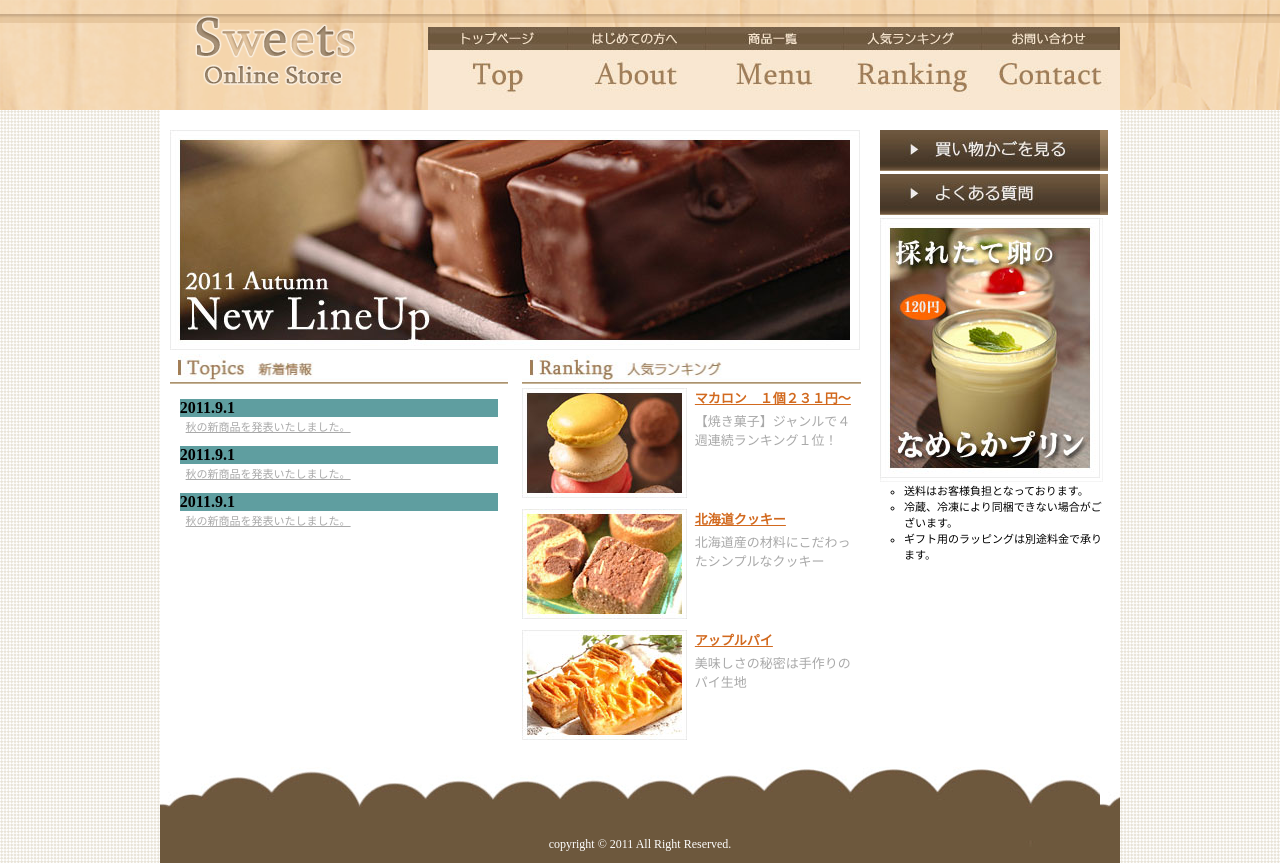
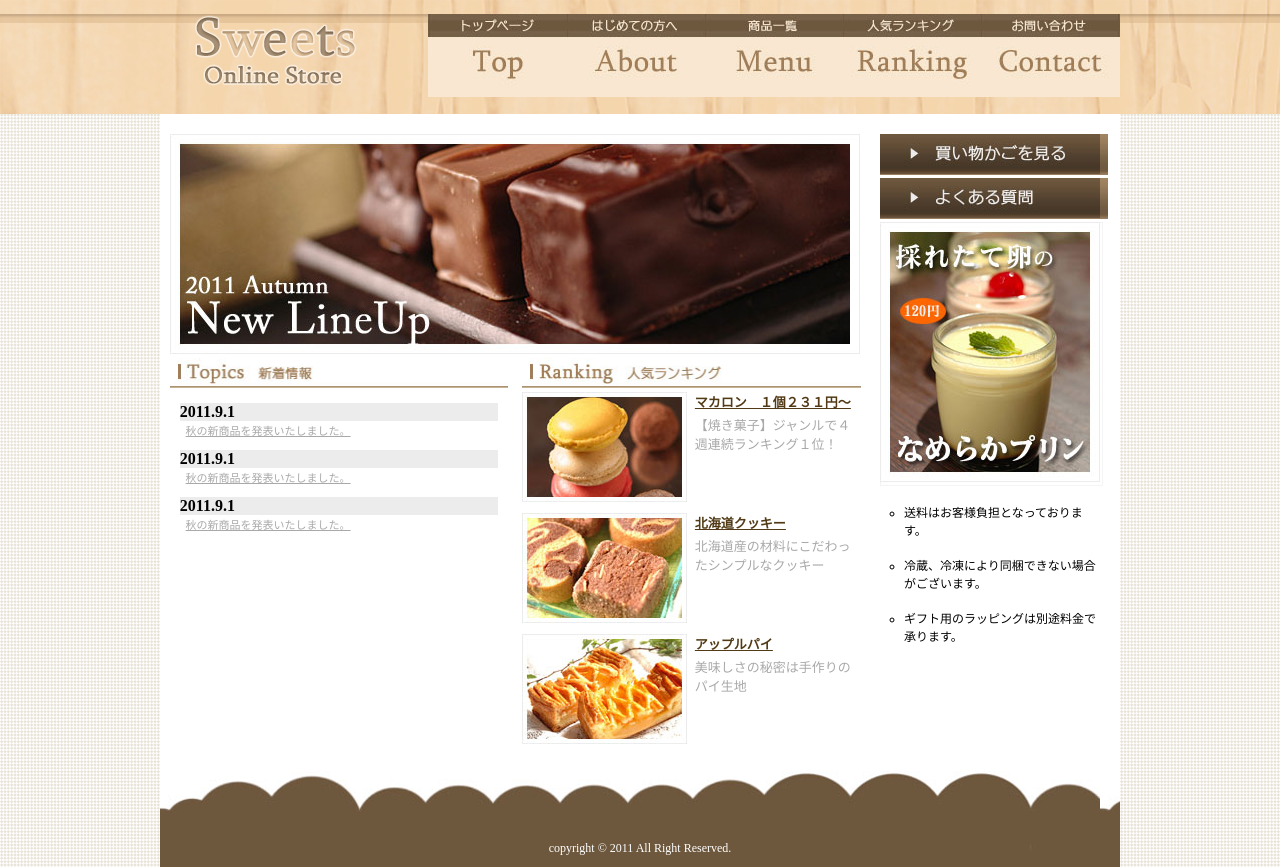
Before and after one commit to gensukeSpp/sweets-shop, a plain HTML site: page index.html in a window 1280 px wide. Drawn offline with Linux system fonts and the light colour scheme.

Commit message:
After confirm site updated 11/28/2022 PM2.

```diff
--- a/css/sass/style.scss
+++ b/css/sass/style.scss
@@ -15,14 +15,19 @@ h1 { display: none; }
     background-image: url(../img/body_bg.gif);
     header {
         background-image: url(../img/container_bg.png);
-        height: 110px;
+        // max-height: 150px;
         #head-contents {
             display: flex;
             flex-wrap: wrap;
             justify-content: flex-end;
-            align-items: flex-end;
+            align-items: center;
             width: 75%;
+            height: inherit;
             margin: var(--item-center);
+            >* {
+                position: relative;
+                top: 22%;
+            }
             div {
                 flex: 0 0 24%;
             }
@@ -80,7 +85,7 @@ h1 { display: none; }
                         width: 94%;
                     }
                     ul li:nth-child(odd) {
-                        background-color: cadetblue;
+                        background-color: #ECECEC;
                         margin: var(--item-center);
                         margin-top: 11px;
                         font-weight: bold;
@@ -112,9 +117,9 @@ h1 { display: none; }
                             a {
                                 // all: initial;
                                 text-decoration: var(--anchor-reset);
-                                text-decoration-color: chocolate;
+                                text-decoration-color: #513A15;
                                 p.sweets-title {
-                                    color:chocolate;
+                                    color: #513A15;
                                     font-size: 13px;
                                     font-weight: bold;
                                 }
@@ -167,7 +172,9 @@ h1 { display: none; }
                 list-style-type: circle;
                 padding-left: 1.5em;
                 li {
-                    font-size: 11px;
+                    font-size: 12px;
+                    margin-top: 17px;
+                    margin-right: 1em;
                 }
             }
         }
```
Also changed, not shown: css/style.css, 1 other file.
